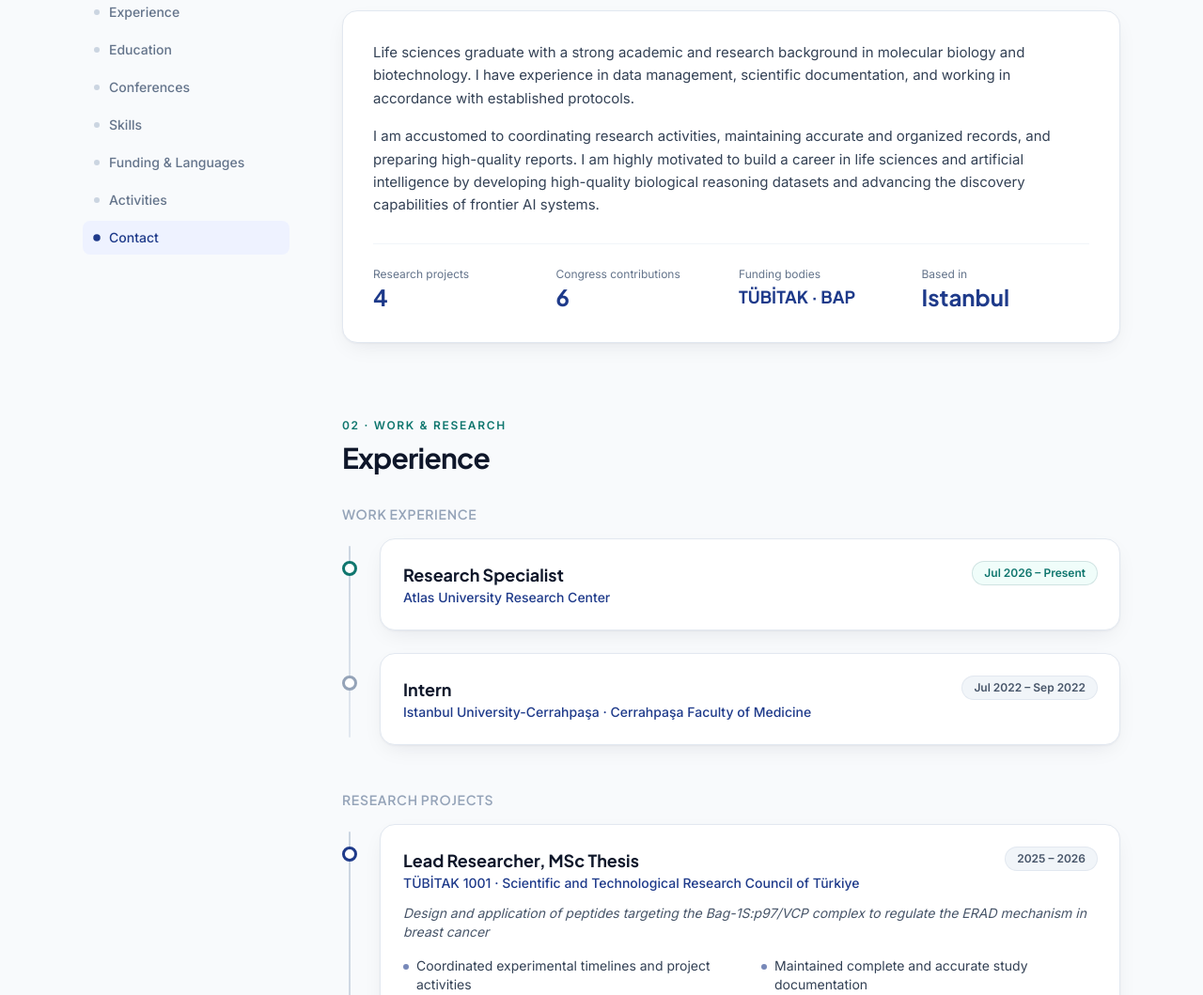
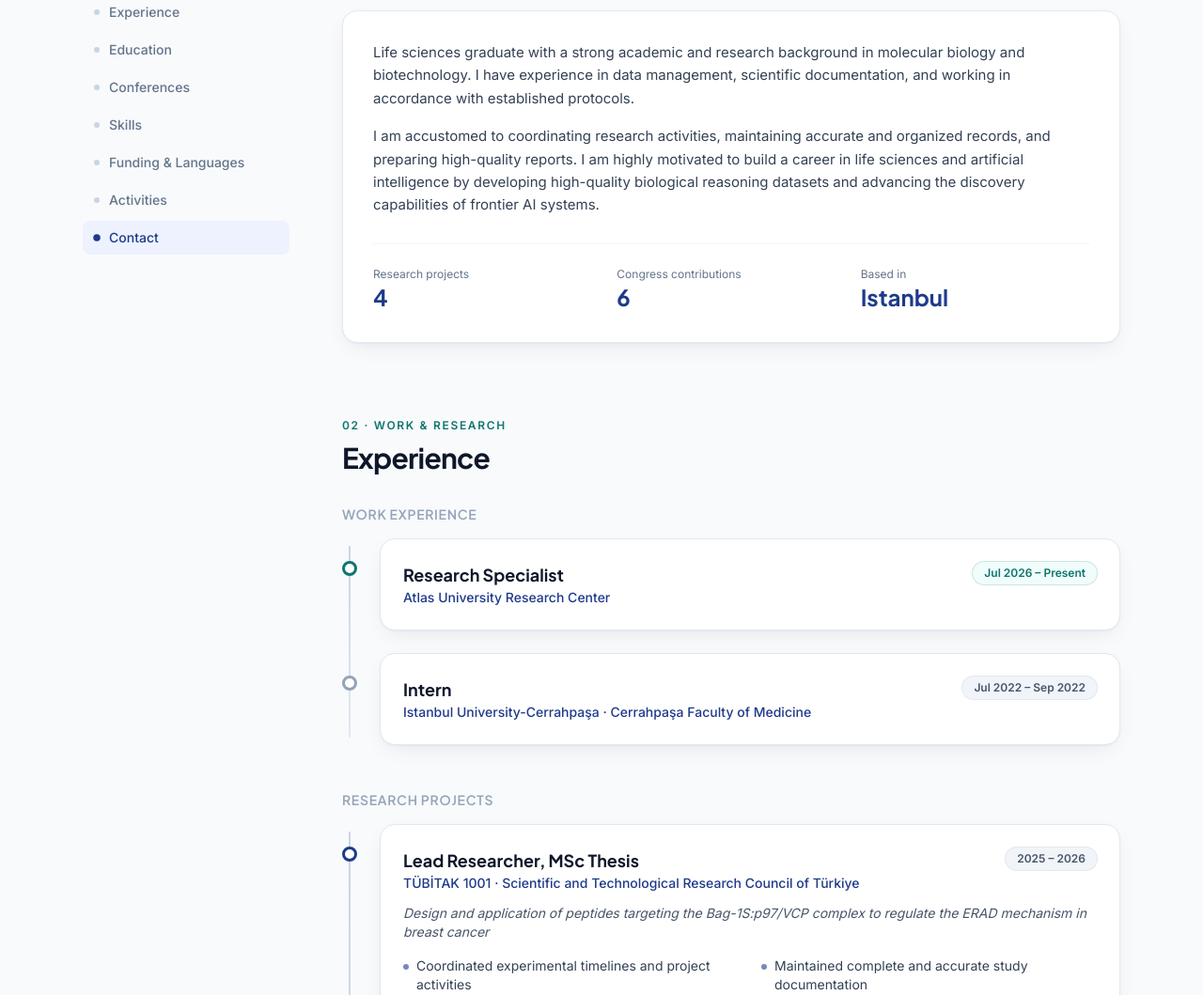
Before and after one commit to GamzeBozkurt/Gamzebozkurt.github.io, a plain HTML site: page index.html in a window 1280 px wide. Shown: the part 954-2013 px from the top of the page at 94% size. Drawn offline with nearby package versions, Linux system fonts and the light colour scheme.

Commit message:
Add files via upload

```diff
--- a/index.html
+++ b/index.html
@@ -230,10 +230,9 @@
           <div class="card mt-6 sm:p-8">
             <p class="text-slate-700" data-i18n="about.p1">Life sciences graduate with a strong academic and research background in molecular biology and biotechnology. I have experience in data management, scientific documentation, and working in accordance with established protocols.</p>
             <p class="mt-4 text-slate-700" data-i18n="about.p2">I am accustomed to coordinating research activities, maintaining accurate and organized records, and preparing high-quality reports. I am highly motivated to build a career in life sciences and artificial intelligence by developing high-quality biological reasoning datasets and advancing the discovery capabilities of frontier AI systems.</p>
-            <dl class="mt-7 grid grid-cols-2 gap-4 border-t border-slate-100 pt-6 sm:grid-cols-4">
+            <dl class="mt-7 grid grid-cols-3 gap-4 border-t border-slate-100 pt-6">
               <div><dt class="text-xs text-slate-500" data-i18n="stat.projects">Research projects</dt><dd class="font-display text-2xl font-bold text-navy">4</dd></div>
               <div><dt class="text-xs text-slate-500" data-i18n="stat.congress">Congress contributions</dt><dd class="font-display text-2xl font-bold text-navy">6</dd></div>
-              <div><dt class="text-xs text-slate-500" data-i18n="stat.funding">Funding bodies</dt><dd class="font-display text-lg font-bold leading-8 text-navy">TÜBİTAK · BAP</dd></div>
               <div><dt class="text-xs text-slate-500" data-i18n="stat.based">Based in</dt><dd class="font-display text-2xl font-bold text-navy" data-i18n="stat.city">Istanbul</dd></div>
             </dl>
           </div>
@@ -712,7 +711,6 @@
       'about.p2': 'Araştırma faaliyetlerini koordine etmeye, doğru ve düzenli kayıt tutmaya ve yüksek kaliteli raporlar hazırlamaya alışkınım. Yüksek kaliteli biyolojik akıl yürütme veri setleri geliştirerek ve öncü yapay zekâ sistemlerinin keşif yeteneklerini ilerleterek yaşam bilimleri ve yapay zekâ alanında kariyer yapmak için son derece motiveyim.',
       'stat.projects': 'Araştırma projesi',
       'stat.congress': 'Kongre bildirisi',
-      'stat.funding': 'Fon kaynakları',
       'stat.based': 'Konum',
       'stat.city': 'İstanbul',
 
```
